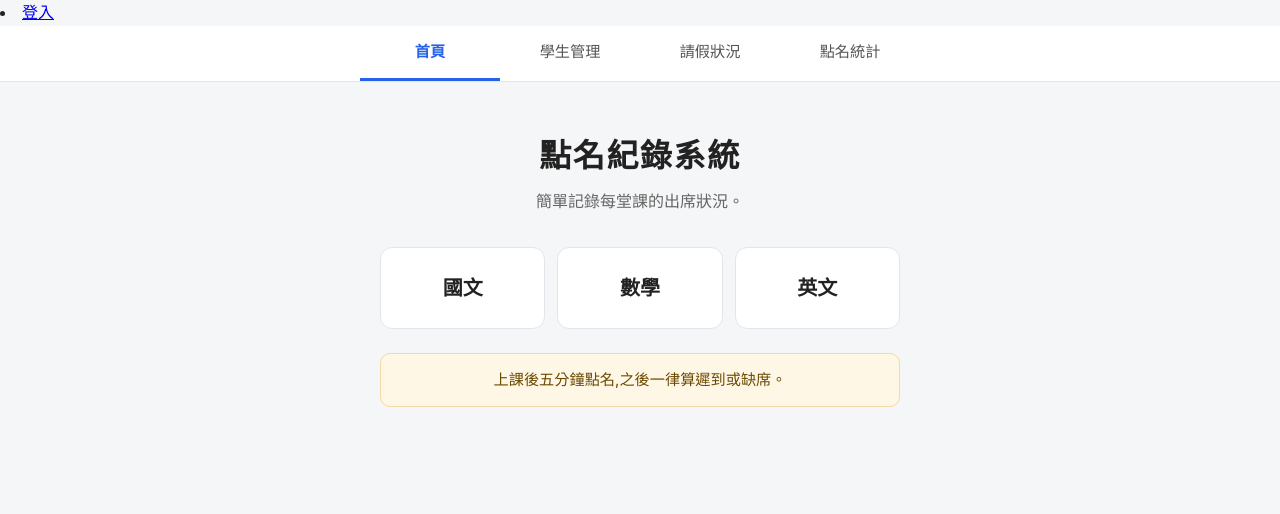
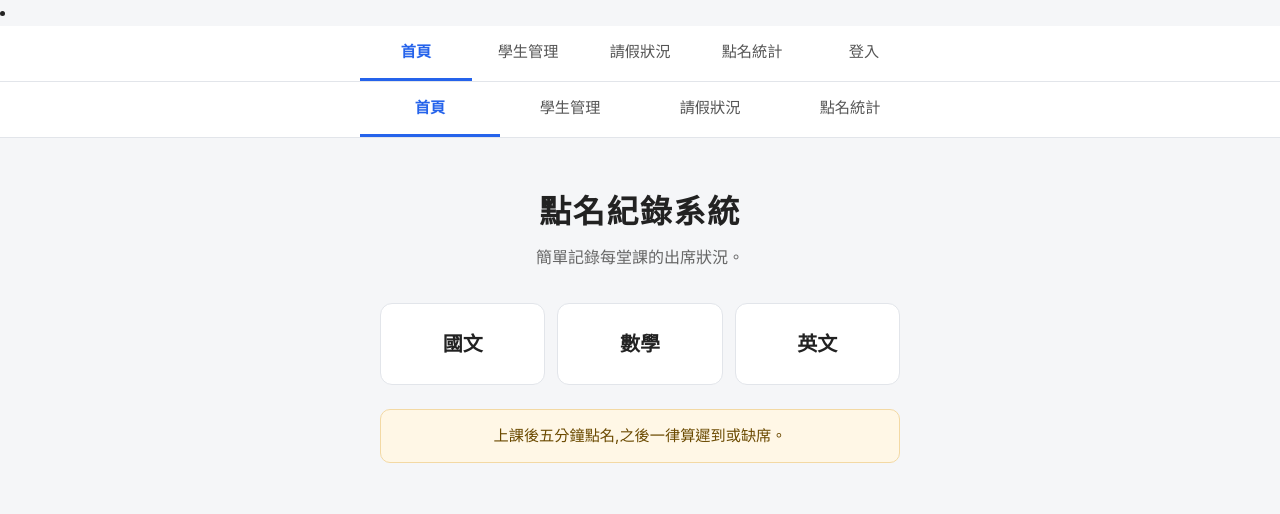
Before and after one commit to Annie-xing-del/App-lend, a plain HTML site: page index.html in a window 1280 px wide. Drawn offline with Linux system fonts and the light colour scheme.

Commit message:
Update index.html

```diff
--- a/index.html
+++ b/index.html
@@ -4,7 +4,15 @@
   <meta charset="UTF-8">
   <meta name="viewport" content="width=device-width, initial-scale=1">
   <title>點名紀錄系統</title>
-  <li><a href="login.html">登入</a></li>
+  <li><nav class="navbar" aria-label="主選單">
+  <ul class="nav-list">
+    <li><a href="index.html" class="active" aria-current="page">首頁</a></li>
+    <li><a href="student.html">學生管理</a></li>
+    <li><a href="leave.html">請假狀況</a></li>
+    <li><a href="attend.html">點名統計</a></li>
+    <li><a href="login.html">登入</a></li>
+  </ul>
+</nav></li>
   <link rel="stylesheet" href="style.css">
 </head>
 <body>
```
